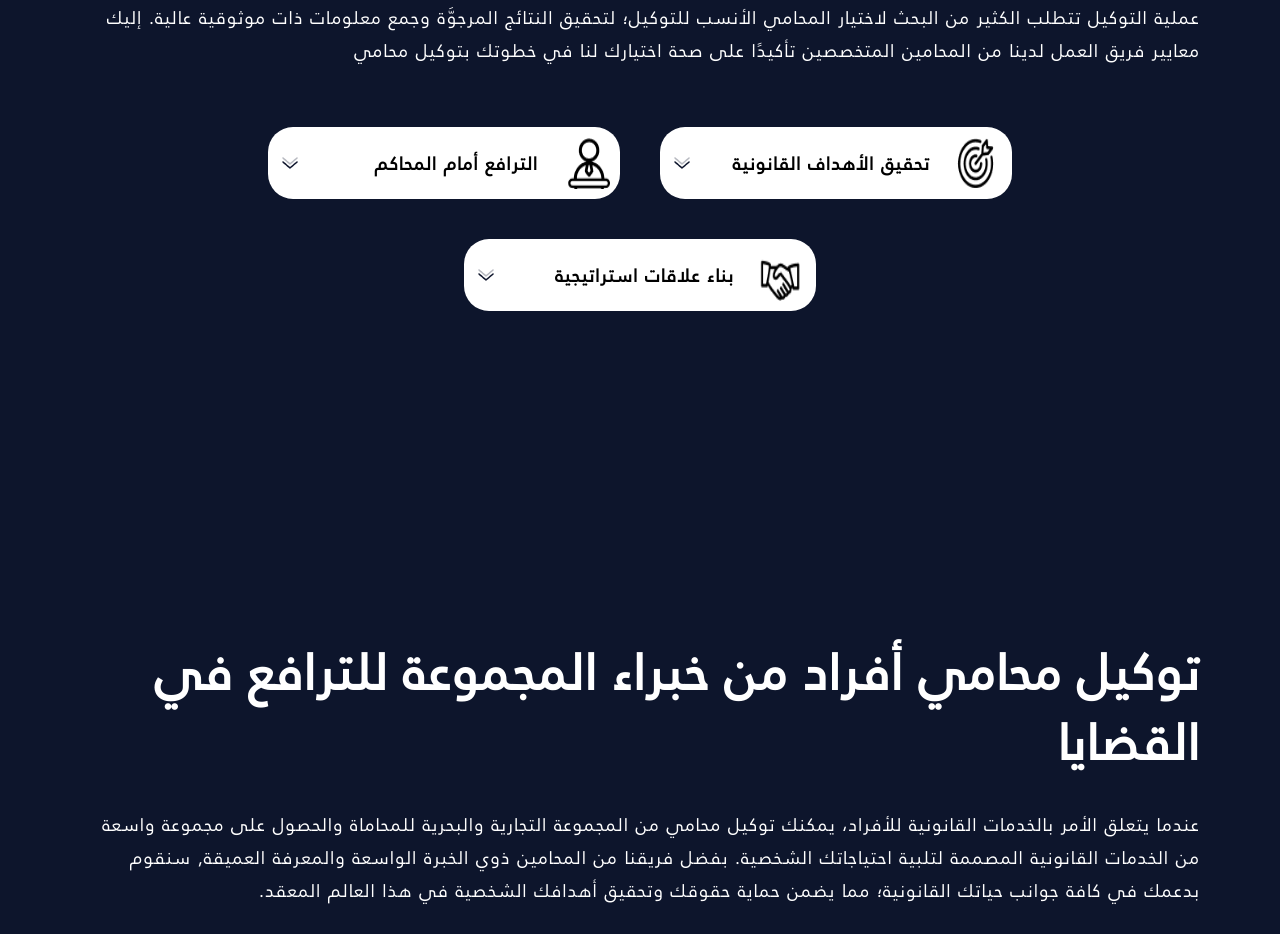
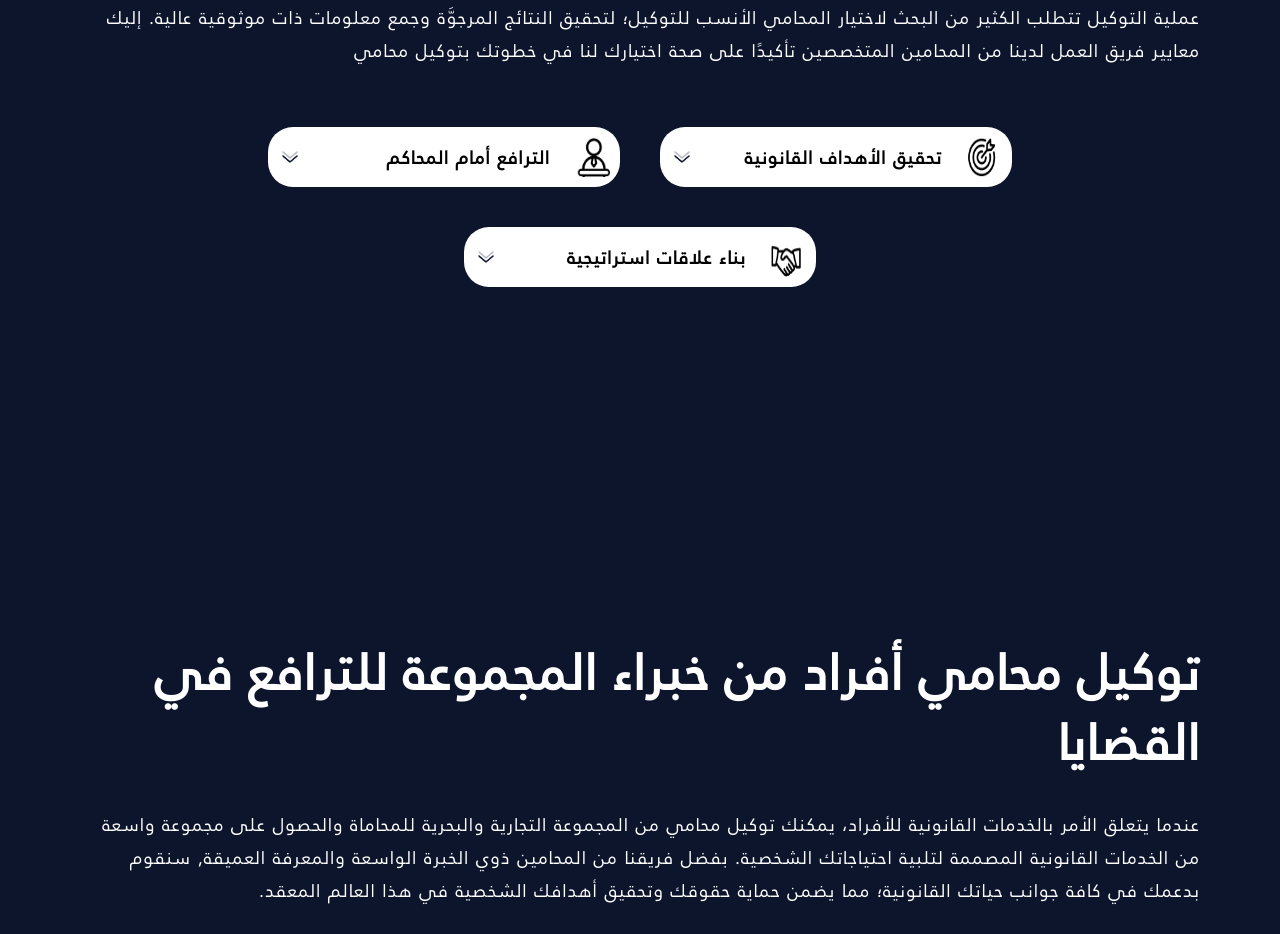
Before and after one commit to Ahmednaga2001/tcmg-v2, a Next.js app: page /hire-attorny in a window 1280 px wide. Shown: the part 1042-1976 px from the top of the page. Built offline with nearby package versions, Linux system fonts and the light colour scheme.

Commit message:
page of hire

```diff
--- a/components/hire-attorny/RequestLawyer.jsx
+++ b/components/hire-attorny/RequestLawyer.jsx
@@ -1,3 +1,4 @@
+"use client"
 import styles from "@/components/hire-attorny/hireattorny.module.css";
 import Image from "next/image";
 const RequestLawyer = () => {
--- a/components/hire-attorny/WhyChoose.jsx
+++ b/components/hire-attorny/WhyChoose.jsx
@@ -8,16 +8,22 @@ const data = [
     title: "تحقيق الأهداف القانونية",
     desc: "يمكننا ضمان لك بعد انتهائك من إجراءات توكيل محامي, تحقيق جميع أهدافك القانونية باحترافية عالية وفي أسرع وقت ممكن.",
     path: "/assets/icons/hireattorny/icon1.png",
+    w : 16,
+    h : 16
   },
   {
     title: "الترافع أمام المحاكم",
     desc: "ينوب عنك المحامي الذي وكّلته في قضاياك القانونية بالمثول أمام المحاكم بقوة؛ دفاعًا عن حقوقك, واستشهادًا بنصرة قضيتك.",
     path: "/assets/icons/hireattorny/icon2.png",
+    w : 41,
+    h : 53
   },
   {
     title: "بناء علاقات استراتيجية",
     desc: "يسعى محامونا في المجموعة التجارية والبحرية لبناء علاقات استراتيجة مع عملائنا تقويةً للعلاقات الناشئة بين المحامي والموكِّل.",
     path: "/assets/icons/hireattorny/icon3.png",
+    w : 46,
+    h : 29
   },
 ];
 const WhyChoose = () => {
--- a/components/hire-attorny/WhyChooseAccordion.jsx
+++ b/components/hire-attorny/WhyChooseAccordion.jsx
@@ -17,8 +17,8 @@ const WhyChooseAccordion = ({ title, path, desc }) => {
           <div>
             <Image
               src={path}
-              width={52}
-              height={52}
+              width={40}
+              height={40}
               alt={title}
               className={styles.accordionItemIcon}
             />
```
